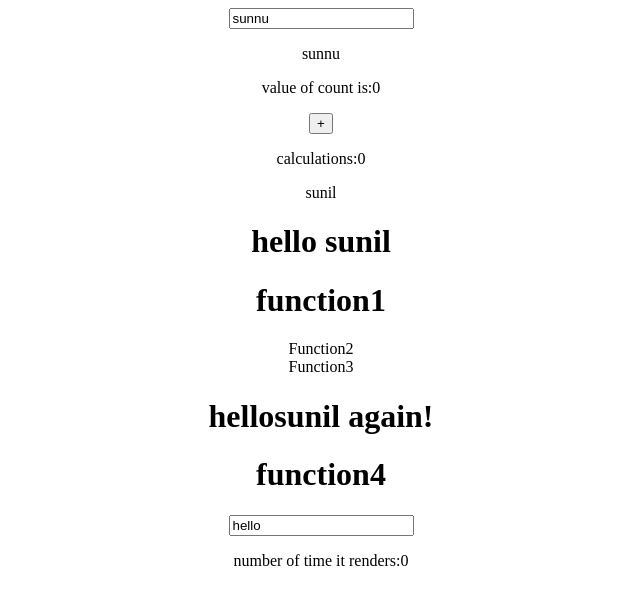
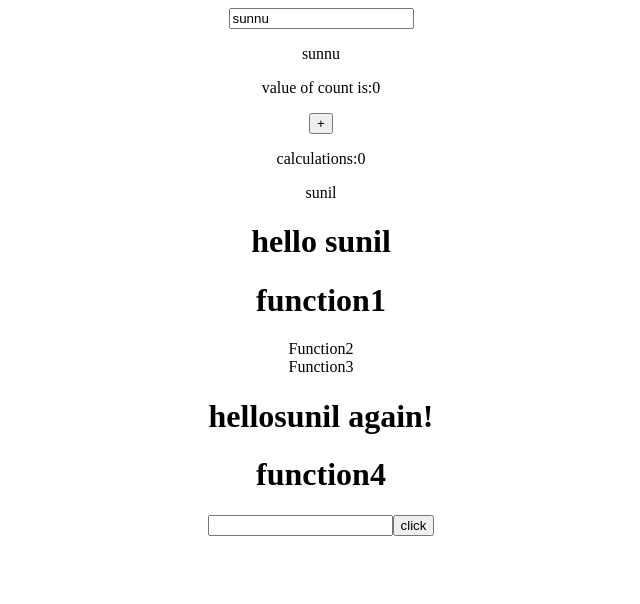
Before and after one commit to sunil-dhi/reactjsPractice, a React (Create React App) app: page / in a window 1280 px wide. Shown: the top 604 px of the page, without its empty margins (319-959 px from the left). Built offline with nearby package versions, Linux system fonts and the light colour scheme.

Commit message:
useRef DOM elemet access directly implemented

```diff
--- a/src/ReactHooks/UseRefHook.js
+++ b/src/ReactHooks/UseRefHook.js
@@ -1,30 +1,51 @@
-// The useRef Hook allows you to persist values between renders.
+// // The useRef Hook allows you to persist values between renders.
 
-// It can be used to store a mutable value that does not cause a re-render when updated.
+// // It can be used to store a mutable value that does not cause a re-render when updated.
 
-// It can be used to access a DOM element directly.
+// // It can be used to access a DOM element directly.
 
-import React, { useEffect, useRef, useState } from "react";
+// import React, { useEffect, useRef, useState } from "react";
 
-const UseRefHook = () => {
-  const [data, setData] = useState("hello");
+// const UseRefHook = () => {
+//   const [data, setData] = useState("hello");
 
-    const count=useRef(0)
-//   const [count, setCount] = useState(0);
-  useEffect(() => {
-//     setCount(count + 1);                          ///problem is infinite loop re-rendering now solutin is use useRef hook
-         count.current=count.current+1
-   });
+//     const count=useRef(0)
+// //   const [count, setCount] = useState(0);
+//   useEffect(() => {
+// //     setCount(count + 1);                          ///problem is infinite loop re-rendering now solutin is use useRef hook
+//          count.current=count.current+1
+//    });
 
-  return (
-    <div>
-      <input type="text"  value={data} onChange={(e) => setData(e.target.value)} />
-      <p>number of time it renders:{count.current}</p>
-    </div>
-  );
-};
+//   return (
+//     <div>
+//       <input type="text"  value={data} onChange={(e) => setData(e.target.value)} />
+//       <p>number of time it renders:{count.current}</p>
+//     </div>
+//   );
+// };
 
-export default UseRefHook;
+// export default UseRefHook;
 
 
 //created a mutable variable count using useRef which hinders re-rendering process.
+
+// 2nd usecase of useRef hook is we can access DOM elemenrt directly
+
+import React, { useRef, useState } from 'react'
+
+const UseRefHook = () => {
+    const [data,setData]=useState('');
+    const user=useRef('')
+
+    const clickHandler=()=>{
+        user.current.style.backgroundColor="black"
+    }
+  return (
+    <div>
+         <input type="text" ref={user} value={data} onChange={(e)=>setData(e.target.value)} />
+         <button onClick={clickHandler}>click</button>
+    </div>
+  )
+}
+
+export default UseRefHook
```
